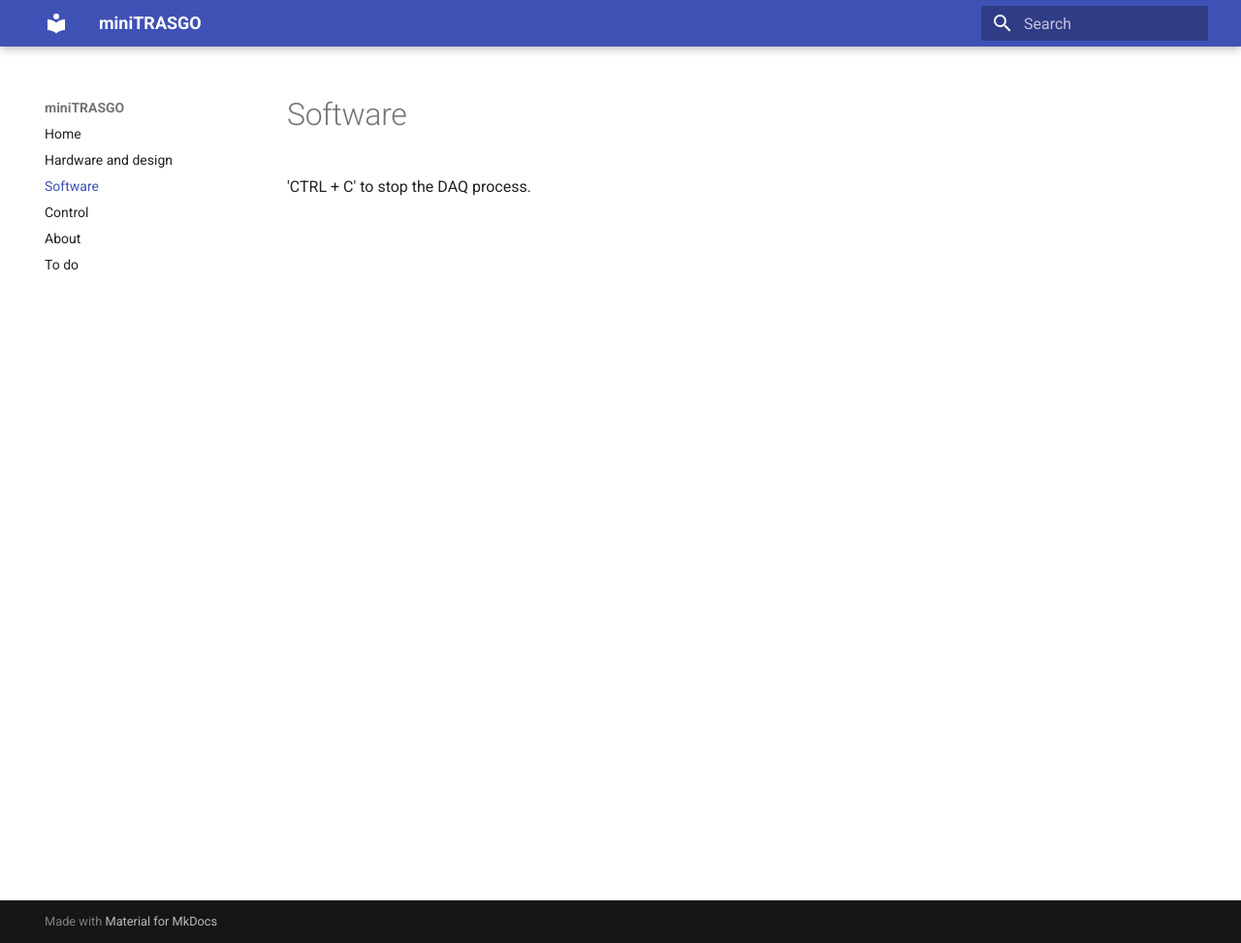
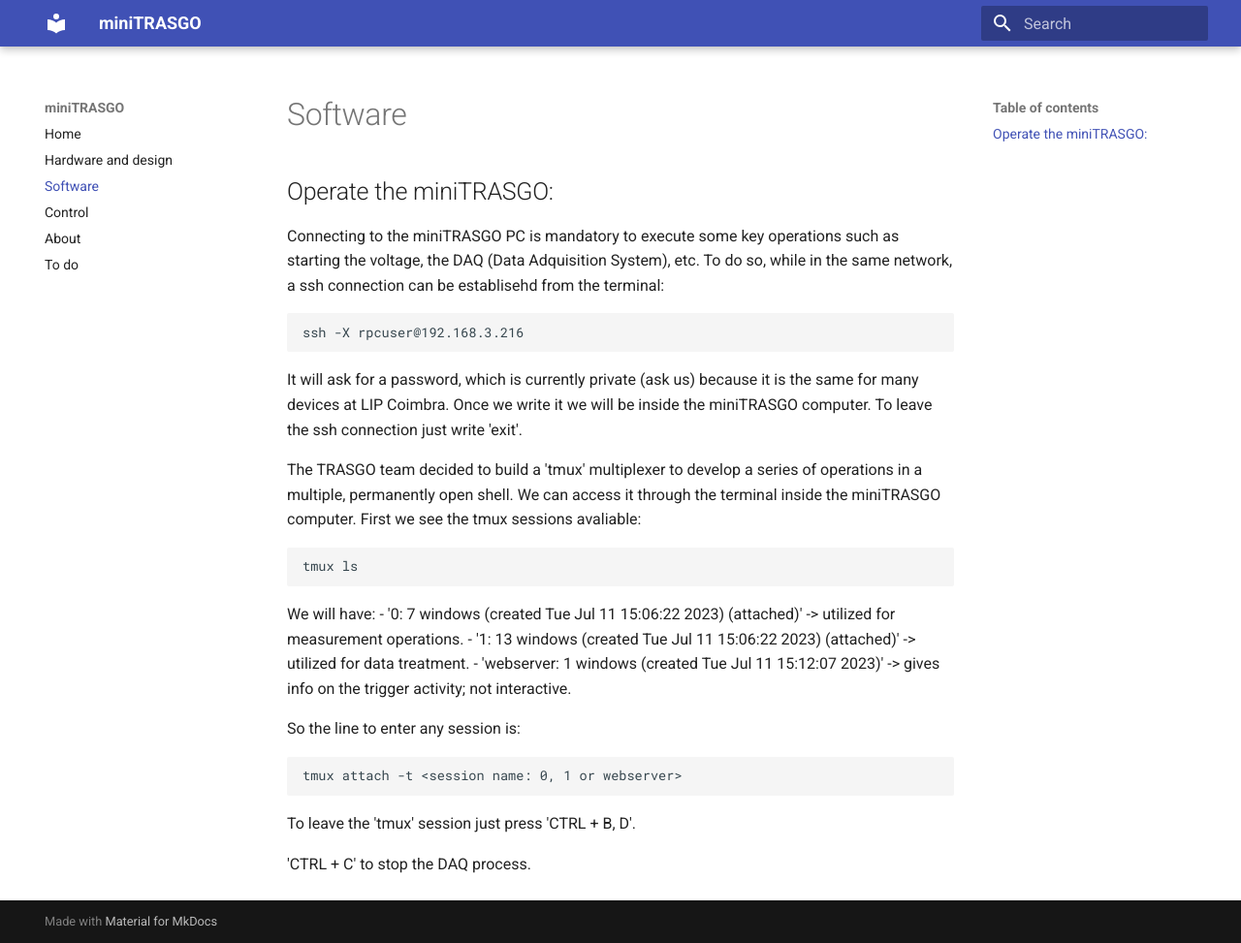
Before and after one commit to cayesoneira/miniTRASGO-documentation, an MkDocs documentation site: the page built from docs/software.md, in a window 1280 px wide and 973 px high. Shown: the whole window at 97% size. Built offline with MkDocs 1.6.1 and Material for MkDocs 9.7.7, drawn with Linux system fonts in a browser that asks for light colours.

Commit message:
Update software.md

```diff
--- a/docs/software.md
+++ b/docs/software.md
@@ -1 +1,22 @@
+## Operate the miniTRASGO:
+Connecting to the miniTRASGO PC is mandatory to execute some key operations such as starting the voltage, the DAQ (Data Adquisition System), etc. To do so, while in the same network, a ssh connection can be establisehd from the terminal:
+
+    ssh -X rpcuser@192.168.3.216
+It will ask for a password, which is currently private (ask us) because it is the same for many devices at LIP Coimbra. Once we write it we will be inside the miniTRASGO computer. To leave the ssh connection just write 'exit'.
+
+The TRASGO team decided to build a 'tmux' multiplexer to develop a series of operations in a multiple, permanently open shell. We can access it through the terminal inside the miniTRASGO computer. First we see the tmux sessions avaliable:
+
+    tmux ls
+We will have:
+- '0: 7 windows (created Tue Jul 11 15:06:22 2023) (attached)' -> utilized for measurement operations.
+- '1: 13 windows (created Tue Jul 11 15:06:22 2023) (attached)' -> utilized for data treatment.
+- 'webserver: 1 windows (created Tue Jul 11 15:12:07 2023)' -> gives info on the trigger activity; not interactive.
+
+So the line to enter any session is:
+
+    tmux attach -t <session name: 0, 1 or webserver>
+
+To leave the 'tmux' session just press 'CTRL + B, D'.
+
+
 'CTRL + C' to stop the DAQ process.
```
